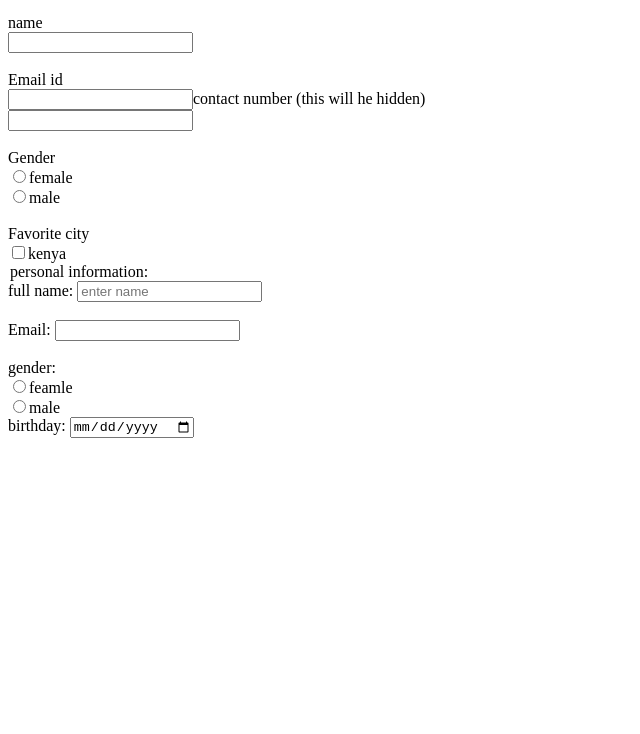
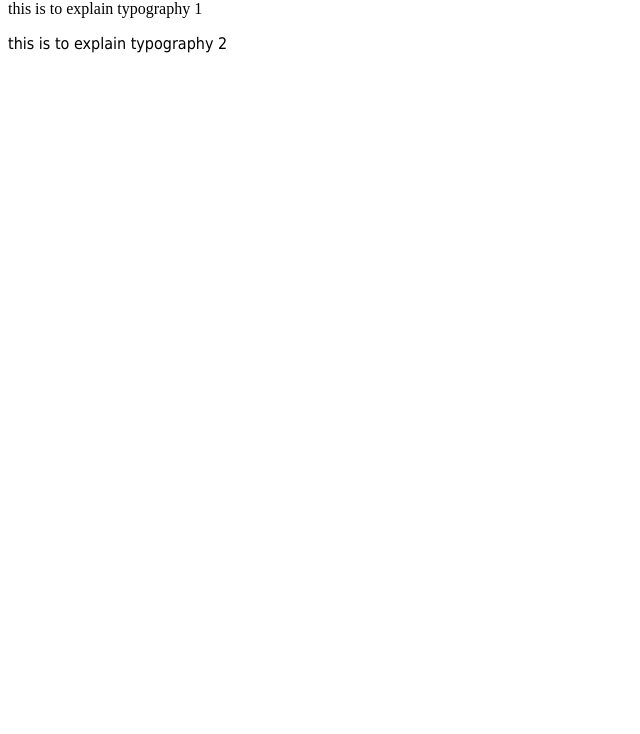
Before and after one commit to khushimodha11-spec/module-1, a plain HTML site: page index.html in a window 1280 px wide. Shown: the part 66-800 px from the top of the page, without its empty margins (0-640 px from the left). Drawn offline with Linux system fonts and the light colour scheme.

Commit message:
Add files via upload

```diff
--- a/index.html
+++ b/index.html
@@ -1,43 +1,23 @@
-<!DOCTYPE html>
 <html>
 
 <head>
-    <meta charset="utf -8">
-    <meta name="veiwport" content="width=device-width">
-    <title>replit</title>
-    <link href="style.css" rel="stylesheet" type="text/css" />
+    <h1>Text styling</h1>
+
+    <style>
+        .typo1 {
+            font: size 30px;
+        }
+
+        .typo2 {
+            font-family: 'tahoma';
+        }
+    </style>
 </head>
 
 <body>
-    <h1>Personal details</h1>
-    <form>
-        <label>name</label><br>
-        <input type="text" id="name" /><br><br>
-        <label>Email id</label><br>
-        <input type="text" id="email" <label>contact number (this will he hidden)</label><br>
-        <input type="password" id="contact"><br><br>
-        <label>Gender</label><br>
-        <input type="radio" id="female" name="gender" value="female">female<br>
-        <input type="radio" id="male" name="Gender" value="male">male<br><br>
-        <label>Favorite city</label><br>
-        <input type="checkbox" id="city" value="kenya">kenya<br>
-    </form>
+    <p class="typo1">this is to explain typography 1</p>
+    <p class="typo2">this is to explain typography 2</p>
+
 </body>
-<form>
-    <feildset>
-        <!--the feildset tag is used to group related elements in a form and draws a box around them-->
-        <legend>personal information:</legend>
-        </label>full name:</label>
-        <!--place holder attribtue can be used to provide extra information about entry to be made-->
-        <input type="text" id="frame" placeholder="enter name"><br><br>
-        <label>Email:</label>
-        <input type="text" id="email"><br><br>
-        <label>gender:</label><br>
-        <input type="radio" id="gender" value="female">feamle<br>
-        <input type="radio" id="gender" value="male">male<br>
-        <label>birthday:</label>
-        <input type="date" id="birthday">
-    </feildset>
-</form>
 
 </html>
```
Also changed, not shown: index2.html (+15 -13 lines).
